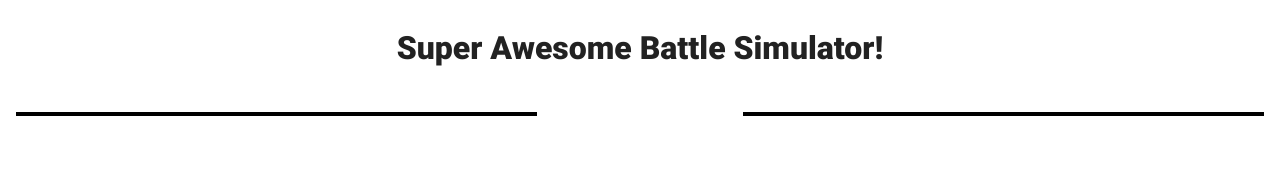
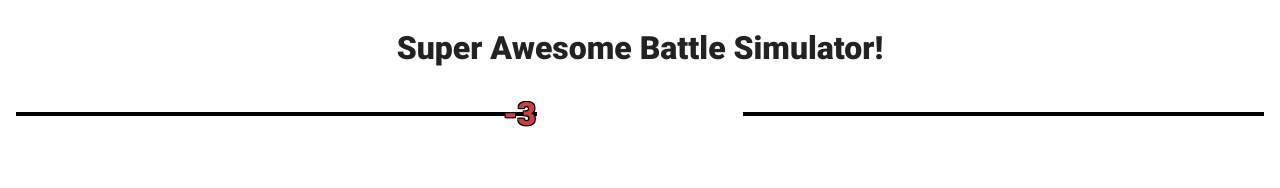
Before and after one commit to SullyJHF/battle-simulator, a React app: page / in a window 1280 px wide. Both pictures are taken after a click on the button "Attack!". Shown: the top 188 px of the page. Built offline with nearby package versions, Linux system fonts and the light colour scheme; a web font is replaced by a local one.

Commit message:
Add damage particles to health bar

```diff
--- a/src/Game/Player/HealthBar.jsx
+++ b/src/Game/Player/HealthBar.jsx
@@ -1,8 +1,62 @@
-import React from 'react';
+import React, { useEffect, useRef, useState } from 'react';
+import { usePrevious } from '../../utils';
+import { DAMAGING, useGame } from '../gameSlice';
 import './health-bar.scss';
 
-export const HealthBar = ({ health, maxHealth, reverse }) => (
-  <div className={`health-wrapper${reverse ? ' reverse' : ''}`}>
-    <div className="remaining" style={{ width: `${(100 * health) / maxHealth}%` }} />
-  </div>
-);
+const initialParticle = {
+  yVel: -15,
+  accel: 0.777,
+  x: 0,
+  y: 0,
+};
+
+export const HealthBar = ({ health, maxHealth, reverse }) => {
+  const prevHealth = usePrevious(health);
+  const { phase, damageTime } = useGame();
+  const [damageValue, setDamageValue] = useState(null);
+  const [damageX, setDamageX] = useState(0);
+  const [damageY, setDamageY] = useState(0);
+  const [damageXSpeed, setDamageXSpeed] = useState(0);
+  const particle = useRef({ ...initialParticle });
+  const start = useRef(null);
+
+  const step = (timestamp) => {
+    if (start.current == null) start.current = timestamp;
+    const elapsed = timestamp - start.current;
+    particle.current.yVel += particle.current.accel;
+    setDamageY((prevY) => prevY + particle.current.yVel);
+    setDamageX((prevX) => prevX + damageXSpeed);
+    if (elapsed > damageTime) {
+      setDamageValue(null);
+      setDamageX(0);
+      setDamageY(0);
+      particle.current = { ...initialParticle };
+      start.current = null;
+      return;
+    }
+    window.requestAnimationFrame(step);
+  };
+
+  useEffect(() => {
+    if (phase === DAMAGING) {
+      window.requestAnimationFrame(step);
+      const random = Math.random() - 0.5;
+      setDamageXSpeed(random);
+      setDamageValue(-(prevHealth - health));
+    }
+  }, [health]);
+
+  const particleStyle = reverse ? (
+    { left: `${100 - ((100 * health) / maxHealth) + damageX}%` }
+  ) : (
+    { left: `${(100 * health) / maxHealth + damageX}%` }
+  );
+  return (
+    <div className={`health-wrapper${reverse ? ' reverse' : ''}`}>
+      <div className="remaining" style={{ width: `${(100 * health) / maxHealth}%` }} />
+      {damageValue !== null && (
+        <div className="damage-particle" style={{ ...particleStyle, top: `${damageY}%` }}>{damageValue}</div>
+      )}
+    </div>
+  );
+};
--- a/src/Game/Player/health-bar.scss
+++ b/src/Game/Player/health-bar.scss
@@ -6,6 +6,7 @@
   height: 2vh;
   background-color: rgb(204, 63, 63);
   border: 2px solid black;
+  position: relative;
   &.reverse {
     @include flex(row-reverse);
   }
@@ -13,4 +14,12 @@
     background-color: rgb(101, 209, 101);
     height: 100%;
   }
+  .damage-particle {
+    color: rgb(204, 63, 63);
+    font-size: 2em;
+    font-weight: 900;
+    text-shadow: -1px -1px 0 #000, 1px -1px 0 #000, -1px 1px 0 #000, 1px 1px 0 #000;
+    position: absolute;
+    transform: translate(-50%, -50%);
+  }
 }
```
